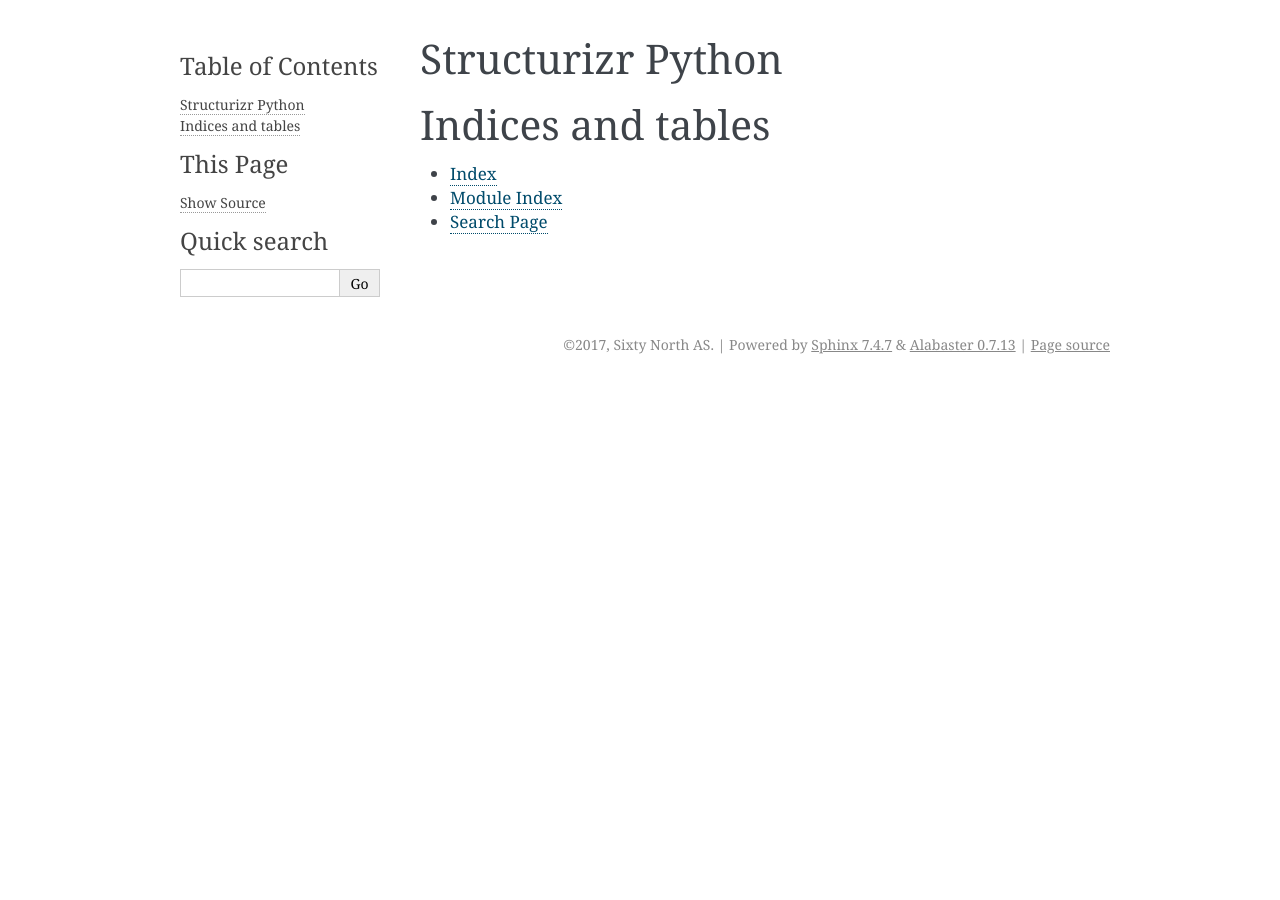
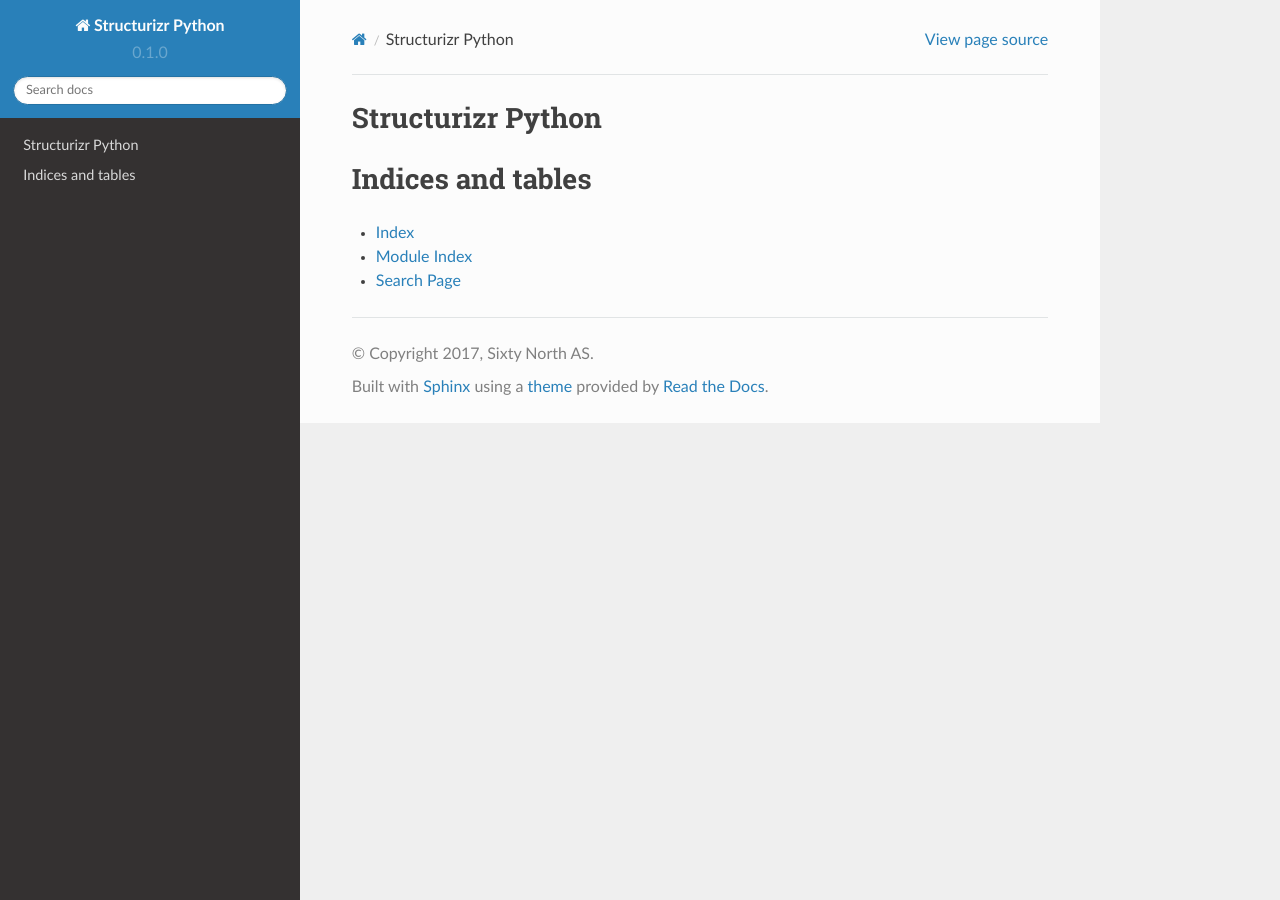
Before and after one commit to sixty-north/structurizr-python, a Sphinx documentation site: the page built from docs/source/index.rst, in a window 1280 px wide. Built offline with Sphinx 7.4.7 and the Read the Docs theme 2.0.0, drawn with Linux system fonts in a browser that asks for light colours.

Commit message:
Change documentation theme

```diff
--- /dev/null
+++ b/docs/docs-requirements.txt
@@ -0,0 +1,3 @@
+sphinx
+sphinx_rtd_theme
+cartouche
--- a/docs/source/conf.py
+++ b/docs/source/conf.py
@@ -12,15 +12,19 @@
 #
 # All configuration values have a default; values that are commented out
 # serve to show the default.
+import os
+import sys
+
+# on_rtd is whether we are on readthedocs.org
+on_rtd = os.environ.get('READTHEDOCS', None) == 'True'
 
 # If extensions (or modules to document with autodoc) are in another directory,
 # add these directories to sys.path here. If the directory is relative to the
 # documentation root, use os.path.abspath to make it absolute, like shown here.
 #
-# import os
-# import sys
-# sys.path.insert(0, os.path.abspath('.'))
+sys.path.insert(0, os.path.abspath(os.path.join('..', '..')))
 
+import structurizr
 
 # -- General configuration ------------------------------------------------
 
@@ -31,9 +35,11 @@
 # Add any Sphinx extension module names here, as strings. They can be
 # extensions coming with Sphinx (named 'sphinx.ext.*') or your custom
 # ones.
-extensions = ['sphinx.ext.autodoc',
+extensions = [
+    'sphinx.ext.autodoc',
     'sphinx.ext.ifconfig',
-    'sphinx.ext.viewcode']
+    'sphinx.ext.viewcode',
+    'cartouche']
 
 # Add any paths that contain templates here, relative to this directory.
 templates_path = ['_templates']
@@ -85,7 +91,10 @@
 # The theme to use for HTML and HTML Help pages.  See the documentation for
 # a list of builtin themes.
 #
-html_theme = 'alabaster'
+if not on_rtd:  # only import and set the theme if we're building docs locally
+    import sphinx_rtd_theme
+    html_theme = 'sphinx_rtd_theme'
+    html_theme_path = [sphinx_rtd_theme.get_html_theme_path()]
 
 # Theme options are theme-specific and customize the look and feel of a theme
 # further.  For a list of options available for each theme, see the
```
